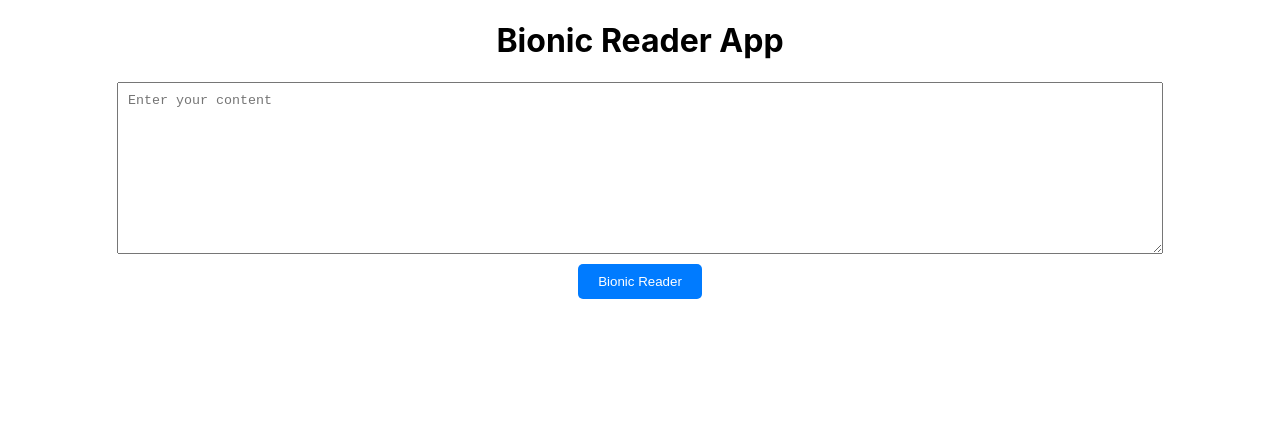
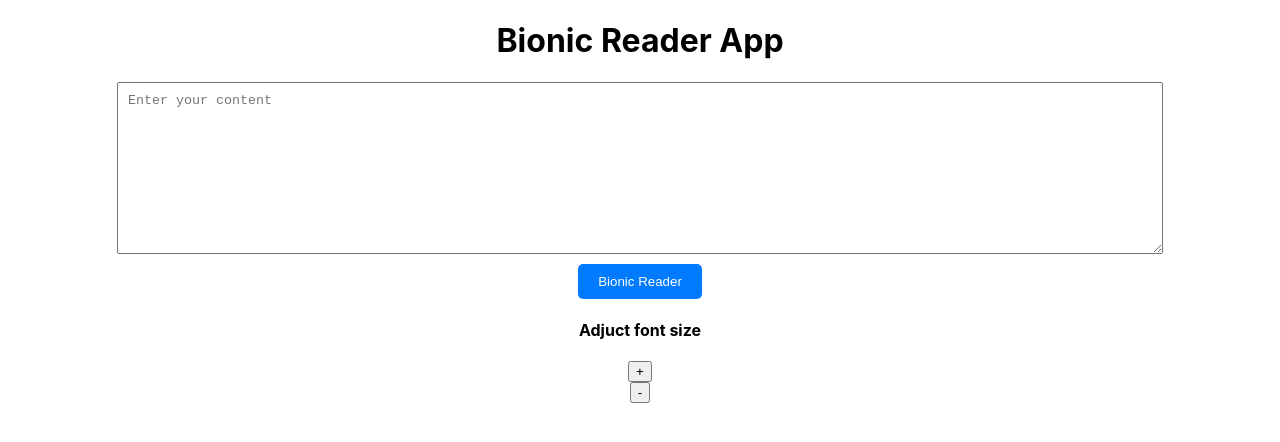
Before and after one commit to dwaynediddy/bionicreader, a React (Create React App) app: page / in a window 1280 px wide. Shown: the top 442 px of the page. Built offline with nearby package versions, Linux system fonts and the light colour scheme.

Commit message:
added a text size modifier

```diff
--- a/src/components/Reader.js
+++ b/src/components/Reader.js
@@ -4,11 +4,20 @@ import './reader.css'
 
 const Reader = () => {
   const [inputSentence, setInputSentence] = useState('');
-  const [modifiedSentence, setModifiedSentence] = useState('');
+  const [modifiedSentence, setModifiedSentence] = useState('')
+  const [fontSize, setFontSize] = useState(16)
 
   const handleInputChange = (event) => {
     setInputSentence(event.target.value);
   };
+
+  const increaseFontSize = () => {
+    setFontSize((previousFontSize) => previousFontSize + 2)
+  }
+
+  const decreaseFontSize = () => {
+    setFontSize((previousFontSize) => Math.max(previousFontSize - 2, 10))
+  }
 
   return (
     <div className="reader-container">
@@ -31,9 +40,15 @@ const Reader = () => {
       </button>
       {modifiedSentence && (
         <div className='output-container'>
-          <p dangerouslySetInnerHTML={{ __html: modifiedSentence }} />
+          <p
+            style={{ fontSize: `${fontSize}px` }}
+            dangerouslySetInnerHTML={{ __html: modifiedSentence }}
+          />
         </div>
       )}
+      <h4>Adjuct font size</h4>
+      <button onClick={increaseFontSize}>+</button>
+      <button onClick={decreaseFontSize}>-</button>
     </div>
   );
 };
--- a/src/components/reader.css
+++ b/src/components/reader.css
@@ -20,8 +20,8 @@
   }
 
  .output-container {
-    margin-top: 20px;
-    padding: 10px;
+    margin: 20px;
+    padding: 20px;
     border: 1px solid #ccc;
     border-radius: 5px;
     background-color: #f5f5f5;
```
